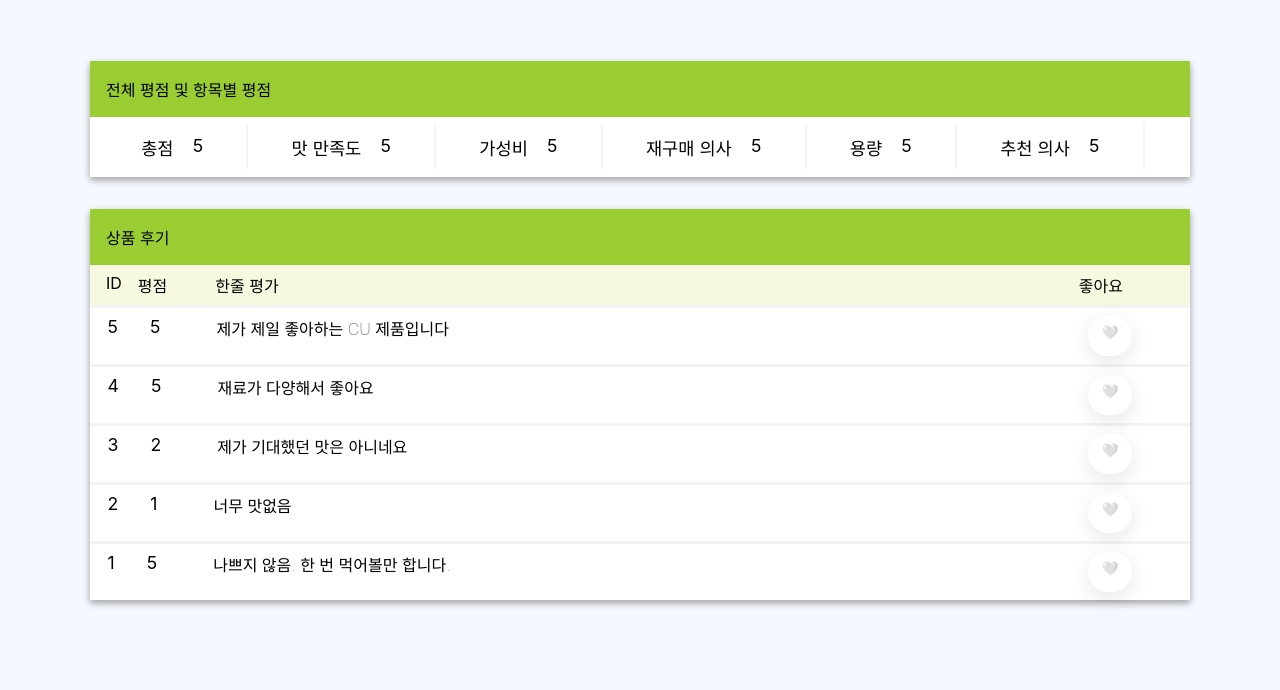
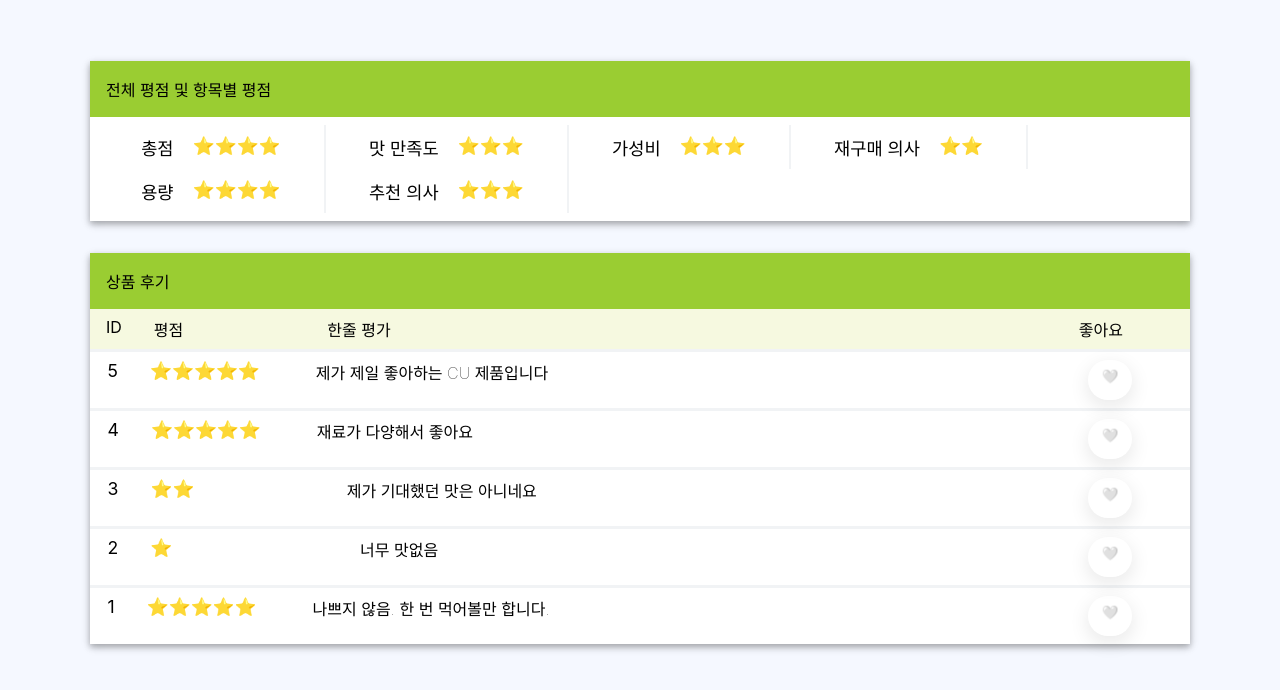
Before and after one commit to swsnu/swppfall2022-team19, a React (Create React App) app in the folder frontend/cu/: page /1/ProductDetail in a window 1280 px wide. Shown: the part 789-1479 px from the top of the page. Built offline with nearby package versions, Linux system fonts and the light colour scheme.

Commit message:
update rating-star

```diff
--- a/frontend/cu/package.json
+++ b/frontend/cu/package.json
@@ -13,12 +13,12 @@
     "eslint": "^8.0.1",
     "react": "^18.2.0",
     "react-dom": "^18.2.0",
-    "react-redux": "^7.2.1",
+    "react-redux": "^8.0.5",
     "react-router": "^6.4.3",
     "react-router-dom": "^6.4.3",
     "react-scripts": "^5.0.1",
     "react-select": "^5.6.0",
-    "redux": "^4.0.5",
+    "redux": "^4.2.0",
     "redux-csrf": "^1.1.0",
     "redux-thunk": "^2.3.0"
   },
--- a/frontend/cu/src/components/Review/Review.css
+++ b/frontend/cu/src/components/Review/Review.css
@@ -22,15 +22,14 @@
 .review_totalScore{
   font-size: 1.1rem;
   font-weight: 400;
-  margin-left: 0rem;
-  display: table-header-group;
+  display:  flex;
   align-items: left;
   margin-left: 2rem;
   transition: all 0.15s;
 }
 
 .review_comment{
-  padding: rem;
+  padding: 0rem;
   font-weight: 100;
   display:  row;
   text-align: left;
@@ -56,6 +55,9 @@
   touch-action: manipulation;
 }
 
+.review_totalScore .blank{
+  color: white;
+}
 
 .like_button:hover {
   box-shadow: black 0 0 0 1px, transparent 0 0 0 0;
--- a/frontend/cu/src/components/Review/Review.tsx
+++ b/frontend/cu/src/components/Review/Review.tsx
@@ -5,8 +5,8 @@
 
 import "./Review.css"
 import { useState } from 'react';
-import { useDispatch } from "react-redux";
-import { reviewActions } from "../../store/slices/Review";
+//import { useDispatch } from "react-redux";
+//import { reviewActions } from "../../store/slices/Review";
 
 
 interface IProps{
@@ -19,25 +19,33 @@ interface IProps{
 
 export default function Review(props: IProps){
     const [liked, setLiked] = useState<boolean>(false);
-    const dispatch = useDispatch()
+
+    //const dispatch = useDispatch()
     const postReviewHandler = () => {
-        dispatch(reviewActions.clickLike)
-        if (liked === false)
+        //dispatch(reviewActions.clickLike)
+        if (liked === false) {
             setLiked(true)
-        else
+        }
+        else{
             setLiked(false)
+
+        }
     };
 
     return (
         <article className ='Review'>
             <div className = 'review_button_except'>
                 <div className = "review_user_id">{props.user_id}</div>
-                <div className = "review_totalScore">{props.totalScore}</div>
+                <div className = "review_totalScore">
+                    {props.totalScore===5? '⭐⭐⭐⭐⭐': props.totalScore===4?'⭐⭐⭐⭐  ':props.totalScore===3?'⭐⭐⭐    ': props.totalScore===2?'⭐⭐      ': props.totalScore===1?'⭐        ':''}
+                    <div className = "blank">{props.totalScore===5? '': props.totalScore===4? '..........................' :props.totalScore===3?'..........................': props.totalScore===2?'...................': props.totalScore===1?'..........................':'..........................'}</div>
+                </div>
                 <div className = "review_comment">{props.comment}</div>
             </div>
             <div className = "like_button" onClick={postReviewHandler}>
                 {liked? <button>❤️</button>: <button>🤍</button>}
             </div>
+
         </article>
     );
 };
--- a/frontend/cu/src/components/ReviewList/ReviewList.css
+++ b/frontend/cu/src/components/ReviewList/ReviewList.css
@@ -38,7 +38,7 @@
 
 .ReviewList .fieldName_totalScore {
   padding: 0rem;
-  margin-left: 1rem;
+  margin-left: 2rem;
   font-size: 1rem;
   text-align: left;
   font-weight: 400;
@@ -48,7 +48,7 @@
 
 .ReviewList .fieldName_comment {
   padding: 0rem;
-  margin-left:3rem;
+  margin-left:9rem;
   font-size: 1rem;
   text-align: left;
   font-weight: 400;
@@ -58,7 +58,7 @@
 
 .ReviewList .fieldName_like {
   padding: 0rem;
-  margin-left: 50rem;
+  margin-left: 43rem;
   font-size: 1rem;
   text-align: right;
   font-weight: 400;
--- a/frontend/cu/src/components/ReviewList/ReviewList.tsx
+++ b/frontend/cu/src/components/ReviewList/ReviewList.tsx
@@ -22,7 +22,7 @@ type ReviewType={
 export default function ReviewList (props: IProps){
     const { title } = props;
     const todoState = useSelector(selectReview);
-    const dispatch = useDispatch<AppDispatch>();
+    //const dispatch = useDispatch<AppDispatch>();
 
     return (
         <div className="ReviewList">
--- a/frontend/cu/src/components/TotalScore/TotalScore.tsx
+++ b/frontend/cu/src/components/TotalScore/TotalScore.tsx
@@ -9,7 +9,9 @@ export default function TotalScore(props: IProps){
     return (
         <article className ='TotalScore'>
             <div className = "totalScoreTitle"> {props.title}</div>
-            <div className = "totalScoreScore"> {props.score}</div>
+            <div className = "totalScoreScore">
+                {props.score ===5? '⭐⭐⭐⭐⭐': props.score===4?'⭐⭐⭐⭐':props.score===3?'⭐⭐⭐': props.score===2?'⭐⭐': props.score===1?'⭐':''}
+            </div>
         </article>
     );
 };
--- a/frontend/cu/src/components/TotalScoreList/TotalScoreList.tsx
+++ b/frontend/cu/src/components/TotalScoreList/TotalScoreList.tsx
@@ -17,13 +17,13 @@ export default function TotalScoreList (props: IProps){
 
     //this part should differ by the product category
     const [ totalscores, setTotalScores ] = useState<TotalScoreType[]>([
-        {title: "총점", score: 5  },
+        {title: "총점       ", score: 4  },
 
-        {title: "맛 만족도", score: 5  },
-        {title: "가성비", score: 5  },
-        {title: "재구매 의사", score: 5  },
-        {title: "용량", score: 5  },
-        {title: "추천 의사", score: 5  },
+        {title: "맛 만족도  ", score: 3  },
+        {title: "가성비     ", score: 3  },
+        {title: "재구매 의사", score: 2  },
+        {title: "용량       ", score: 4  },
+        {title: "추천 의사  ", score: 3  },
     ]);
 
     return (
```
Also changed, not shown: 1 other file (tests, documents, lock files or other folders).
